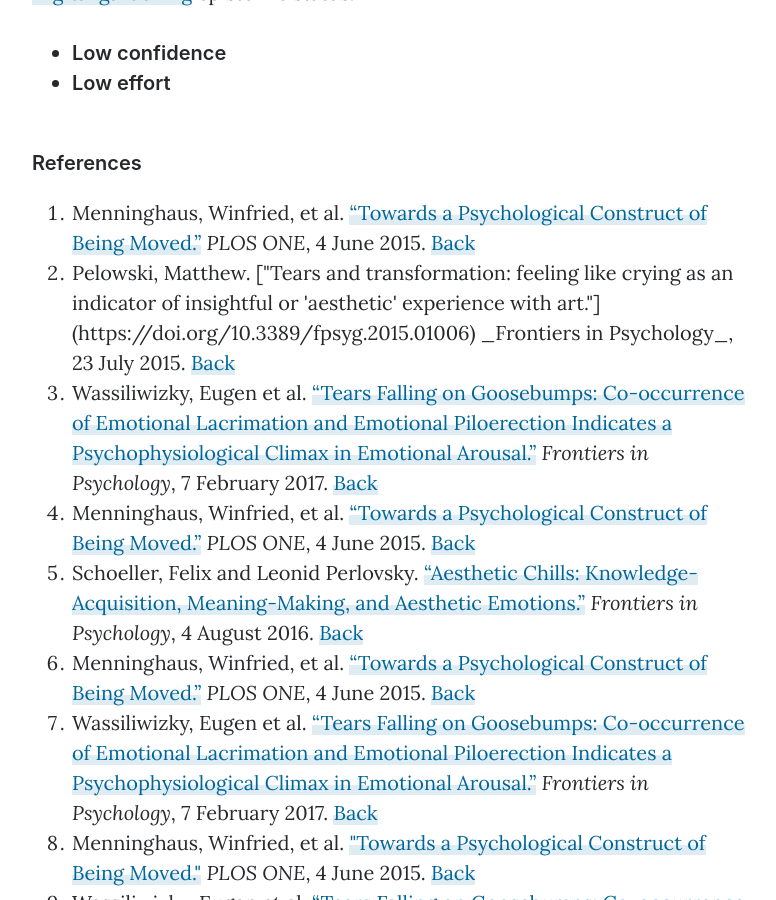
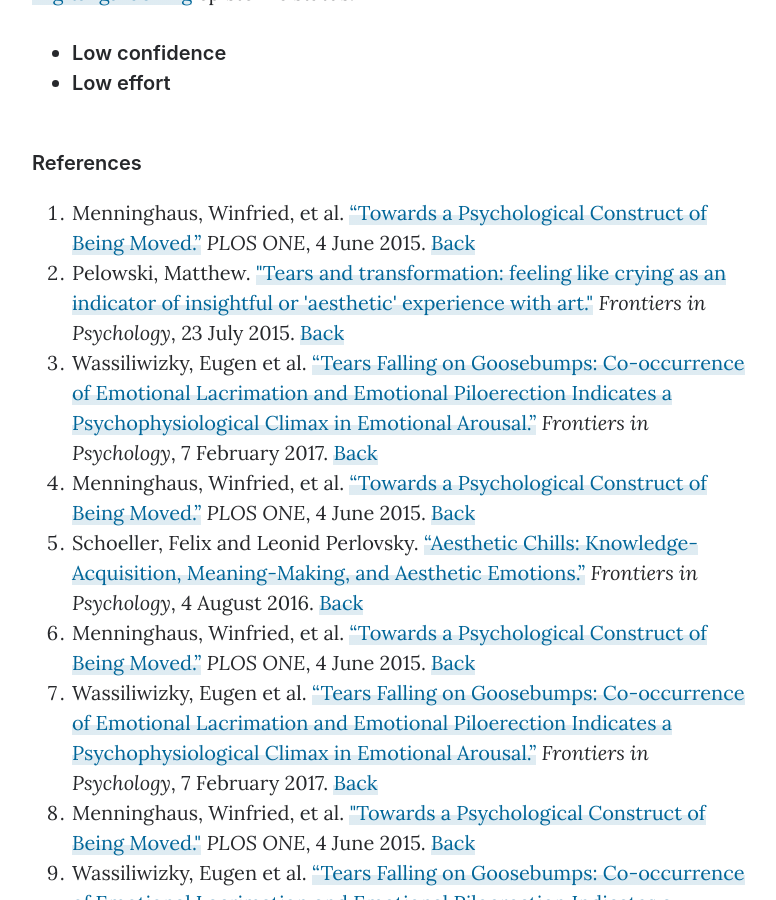
Before and after one commit to natelistrom/natelistrom.github.io, a Jekyll site: the page built from _posts/2022-04-08-pae-content.md, in a window 1280 px wide and 900 px high, scrolled down 6956 px. Shown: the whole window, without its empty margins (248-1024 px from the left). Built offline with Jekyll 4.4.1, drawn with Linux system fonts in a browser that asks for light colours.

Commit message:
Update Pelowski include from markdown to HTML

```diff
--- a/_includes/pelowski-tearsAndTransformation.html
+++ b/_includes/pelowski-tearsAndTransformation.html
@@ -1 +1 @@
-Pelowski, Matthew. ["Tears and transformation: feeling like crying as an indicator of insightful or 'aesthetic' experience with art."](https://doi.org/10.3389/fpsyg.2015.01006) _Frontiers in Psychology_, 23 July 2015.
+Pelowski, Matthew. <a href="https://doi.org/10.3389/fpsyg.2015.01006">"Tears and transformation: feeling like crying as an indicator of insightful or 'aesthetic' experience with art."</a> <em>Frontiers in Psychology</em>, 23 July 2015.
```
